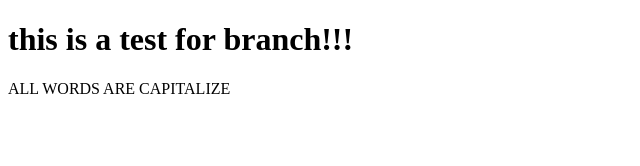
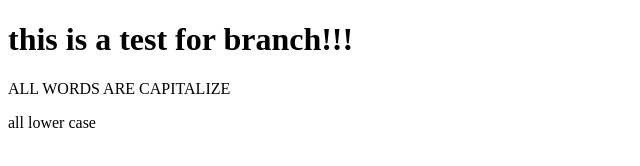
Before and after one commit to sa-qib/pythonProject, a plain HTML site: page index.html in a window 1280 px wide. Shown: the full height of the page, 0-640 px from the left. Drawn offline with Linux system fonts and the light colour scheme.

Commit message:
adding 2nd p tag

```diff
--- a/index.html
+++ b/index.html
@@ -9,5 +9,6 @@
 <body>
     <h1>this is a test for branch!!!</h1>
     <p>ALL WORDS ARE CAPITALIZE</p>
+    <p>all lower case </p>
 </body>
 </html>
```
